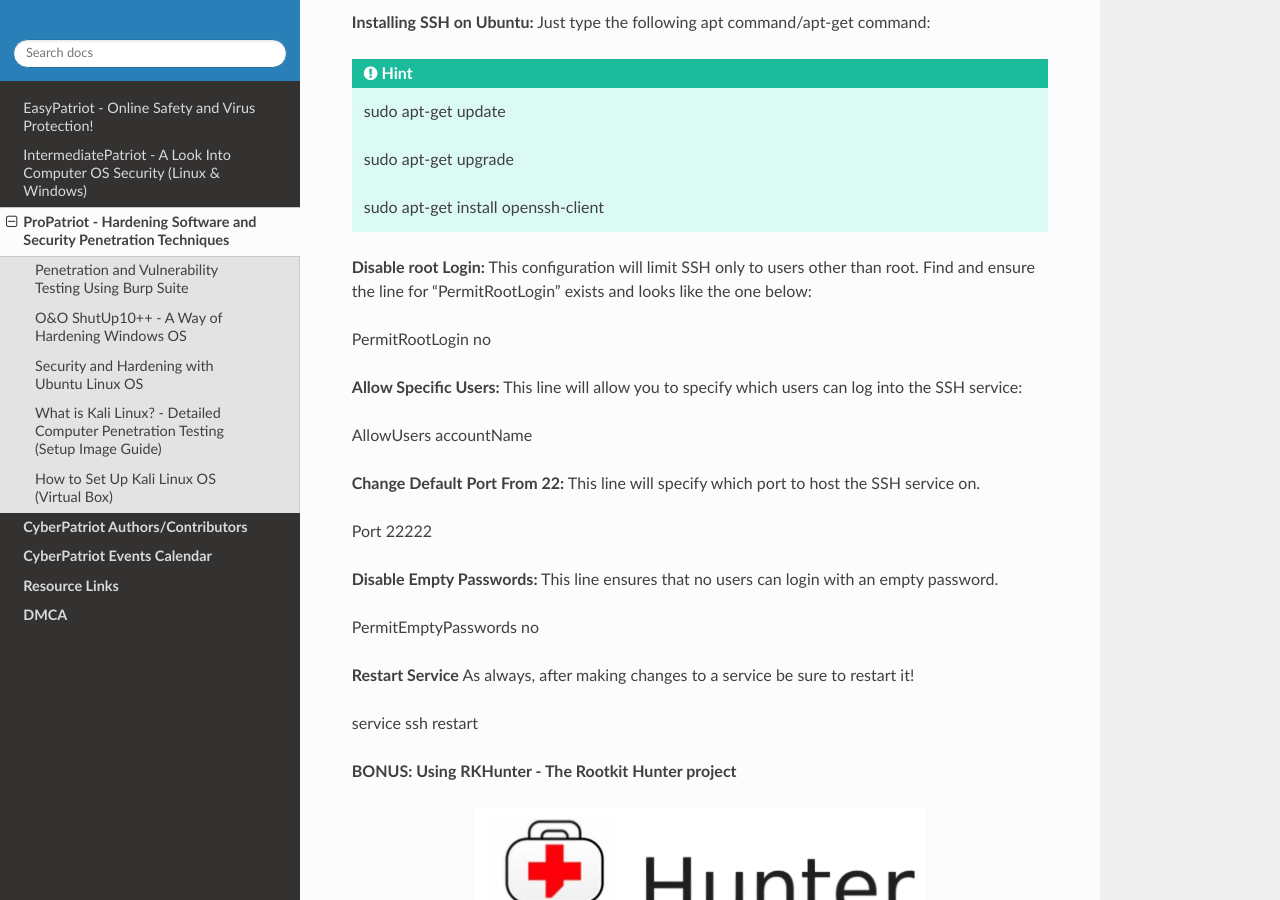
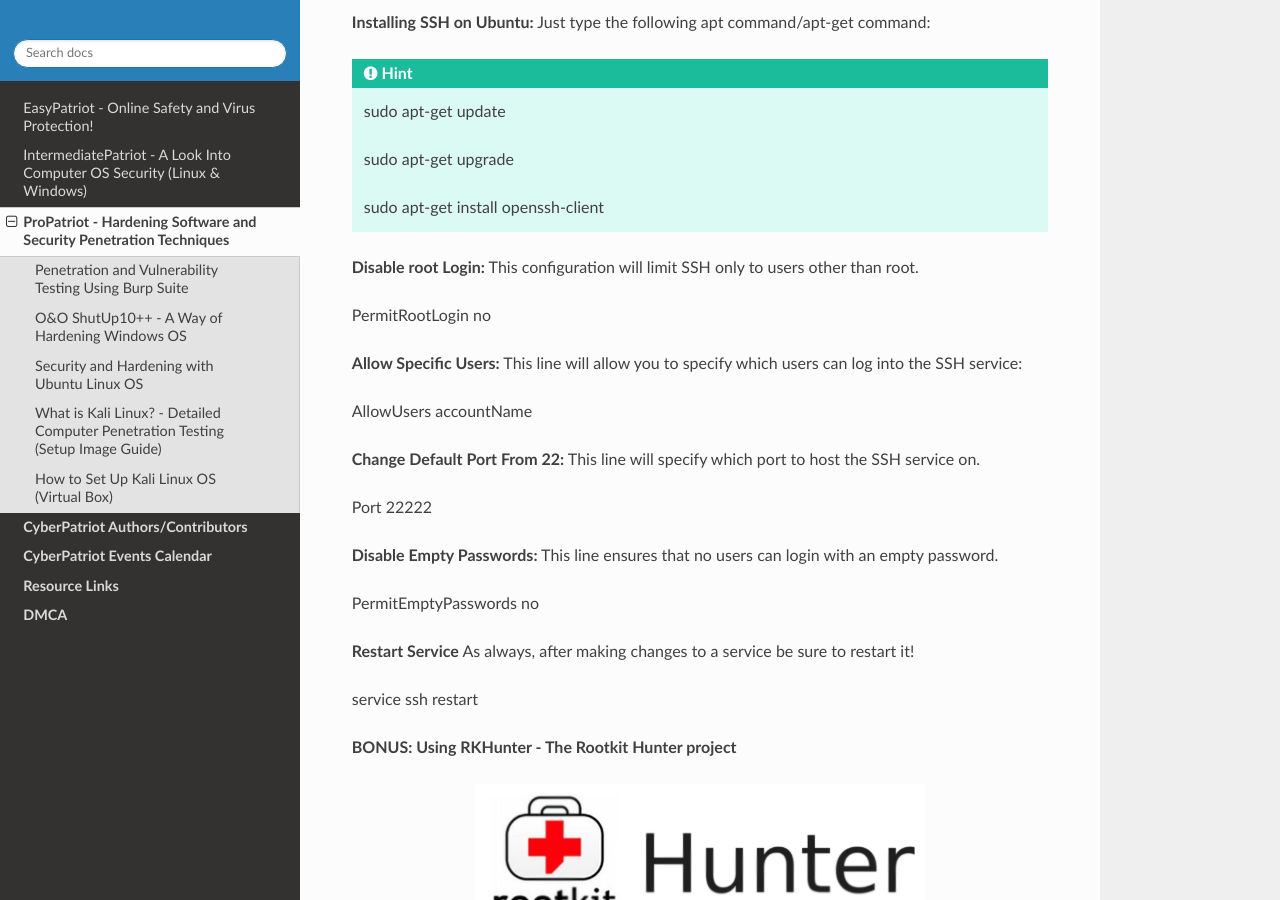
Before and after one commit to natt96z/cybersac, a Sphinx documentation site: the page built from docs/source/HardExpertCyberSAC.rst, in a window 1280 px wide and 900 px high, scrolled down 5243 px. Built offline with Sphinx 7.4.7 and the Read the Docs theme 2.0.0, drawn with Linux system fonts in a browser that asks for light colours; pages that are not in the unit, such as notebooks, are missing from menus.

Commit message:
Update HardExpertCyberSAC.rst

```diff
--- a/docs/source/HardExpertCyberSAC.rst
+++ b/docs/source/HardExpertCyberSAC.rst
@@ -126,7 +126,9 @@
    |
    | sudo apt-get install openssh-client
 
-**Disable root Login:** This configuration will limit SSH only to users other than root. Find and ensure the line for “PermitRootLogin” exists and looks like the one below:
+
+
+**Disable root Login:** This configuration will limit SSH only to users other than root.
 
 PermitRootLogin no
 
```
